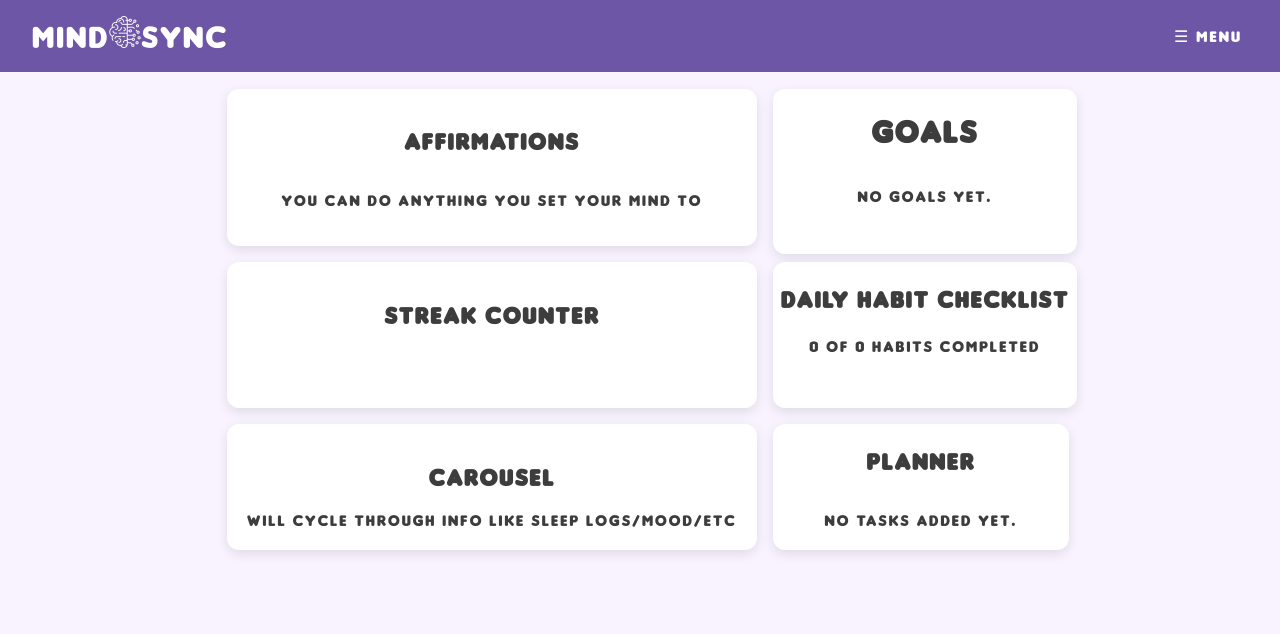
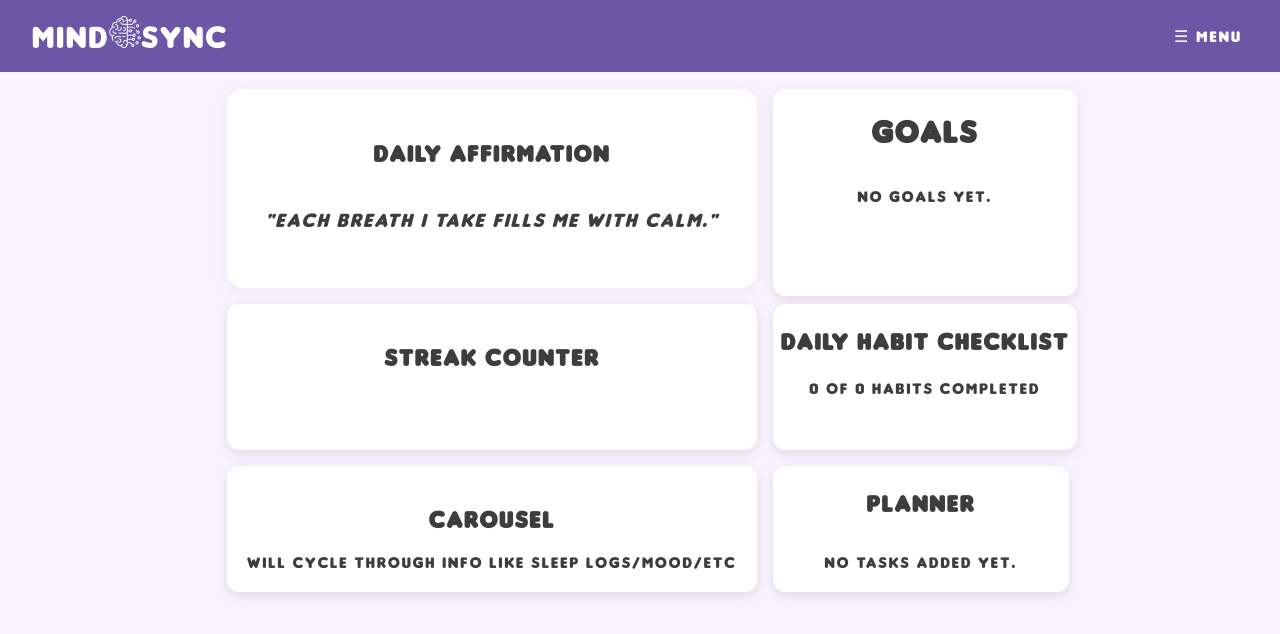
Before and after one commit to Jacob-Gauger/MindSync, a React (Create React App) app: page / in a window 1280 px wide. Shown: the top 634 px of the page. Built offline with nearby package versions, Linux system fonts and the light colour scheme.

Commit message:
Added random affirmations on dash

```diff
--- a/src/components/dashboardComponents/Affirmations.jsx
+++ b/src/components/dashboardComponents/Affirmations.jsx
@@ -1,13 +1,46 @@
-import React from "react";
+import { useEffect, useState } from "react";
 import '../../css/dashboardComponentsCSS/Affirmations.css'
 
-const Affirmations=()=>{
-    return(
-        <div id="affirmation">
-            <h2>Affirmations</h2>
-            <p>You can do anything you set your mind to</p>
-        </div>
-    )
+const affirmations = [
+  "I am doing my best, and that is enough.",
+  "I am worthy of love and respect.",
+  "Today, I choose peace over worry.",
+  "My mind is calm, and my body is relaxed.",
+  "I trust the process of life.",
+  "I let go of what I can’t control.",
+  "I believe in my ability to heal and grow.",
+  "Each breath I take fills me with calm.",
+  "I am exactly where I need to be.",
+  "I deserve to take care of myself."
+];
+
+function getTodayKey() {
+  return new Date().toISOString().split("T")[0];
 }
 
-export default Affirmations
+export default function Affirmations() {
+  const [affirmation, setAffirmation] = useState("");
+
+  useEffect(() => {
+    const today = getTodayKey();
+    const stored = JSON.parse(localStorage.getItem("dailyAffirmation"));
+
+    if (stored && stored.date === today) {
+      setAffirmation(stored.text);
+    } else {
+      const newAffirmation = affirmations[Math.floor(Math.random() * affirmations.length)];
+      localStorage.setItem(
+        "dailyAffirmation",
+        JSON.stringify({ text: newAffirmation, date: today })
+      );
+      setAffirmation(newAffirmation);
+    }
+  }, []);
+
+  return (
+    <div className="affirmation-box">
+      <h2 className="affirmation-title">Daily Affirmation</h2>
+      <p className="affirmation-text">"{affirmation}"</p>
+    </div>
+  );
+}
--- a/src/css/dashboardComponentsCSS/Affirmations.css
+++ b/src/css/dashboardComponentsCSS/Affirmations.css
@@ -1,12 +1,25 @@
-#affirmation{
+.affirmation-box {
   grid-row: 1;
   grid-column: 1;
   display: flex;
   flex-direction: column;
   align-items: center;
-  background-color: #ffffff;
-  padding: 20px;
-  border-radius: 12px;
-  box-shadow: 0 4px 12px rgba(0, 0, 0, 0.1);
-  transition: box-shadow 0.3s ease;
+  max-width: 500px;
+  padding: 2rem;
+  background: #ffffff;
+  border-radius: 1rem;
+  box-shadow: 0 4px 20px rgba(0, 0, 0, 0.05);
+  text-align: center;
 }
+
+.affirmation-title {
+  font-size: 1.5rem;
+  margin-bottom: 1rem;
+  font-weight: bold;
+}
+
+.affirmation-text {
+  font-size: 1.25rem;
+  font-style: italic;
+  line-height: 1.6;
+}
```
